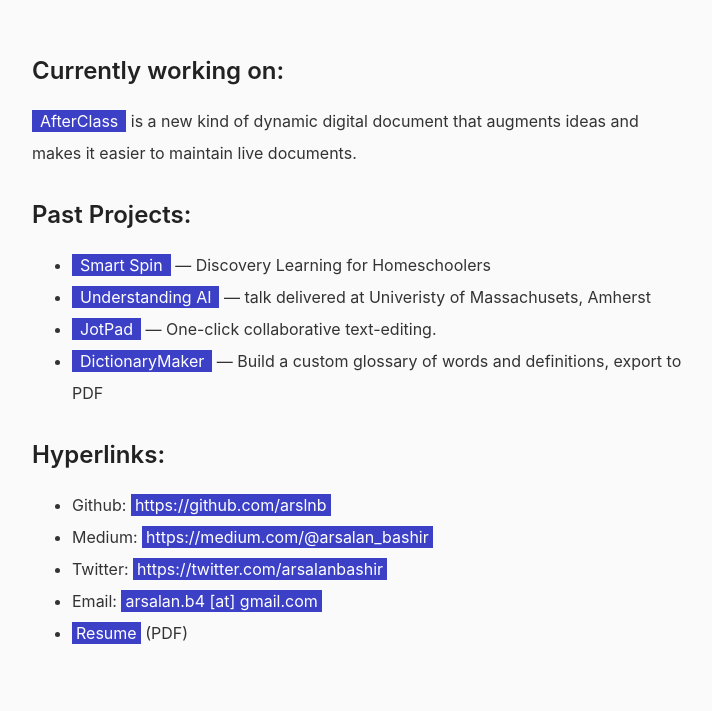
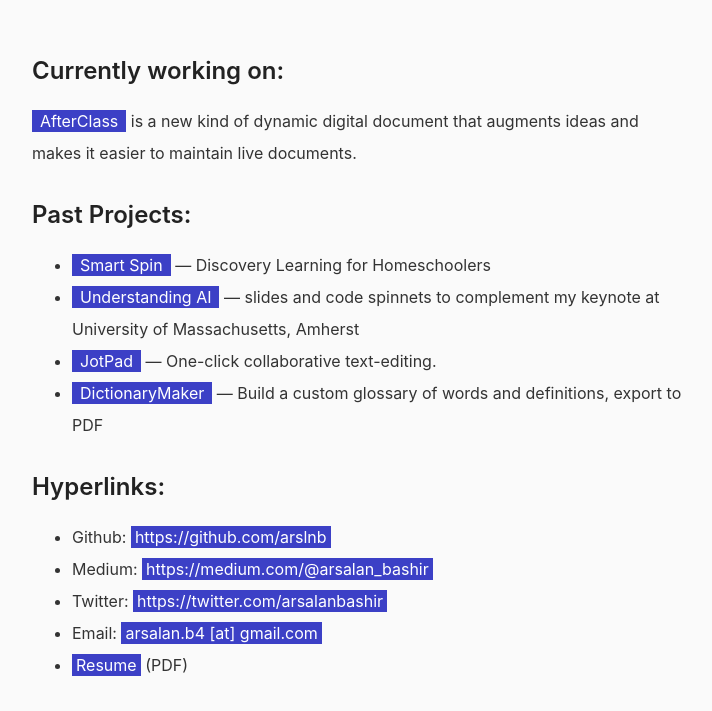
Before and after one commit to arslnb/arslnb.github.io, a plain HTML site: page index.html in a window 1280 px wide. Shown: the part 125-836 px from the top of the page, without its empty margins (278-990 px from the left). Before the commit the page ends 804 px from the top, so only its background shows below. Drawn offline with Linux system fonts and the light colour scheme.

Commit message:
Fixed typo

```diff
--- a/index.html
+++ b/index.html
@@ -21,7 +21,7 @@
         <p><strong>Past Projects:</strong></p>
         <ul>
             <li><mark><a href="https://thesmartspin.com" target="_blank">Smart Spin</a></mark> — Discovery Learning for Homeschoolers</li>
-            <li><mark><a href="https://github.com/arslnb/curiousIO-UMass" target="_blank">Understanding AI</a></mark> — talk delivered at Univeristy of Massachusets, Amherst</li>
+            <li><mark><a href="https://github.com/arslnb/curiousIO-UMass" target="_blank">Understanding AI</a></mark> — slides and code spinnets to complement my keynote at University of Massachusetts, Amherst</li>
             <li><mark><a href="https://github.com/arslnb/jotpad" target="_blank">JotPad</a></mark> — One-click collaborative text-editing.</li>
             <li><mark><a href="https://github.com/arslnb/DictionaryMaker" target="_blank">DictionaryMaker</a></mark> — Build a custom glossary of words and definitions, export to PDF</li>
         </ul>
```
